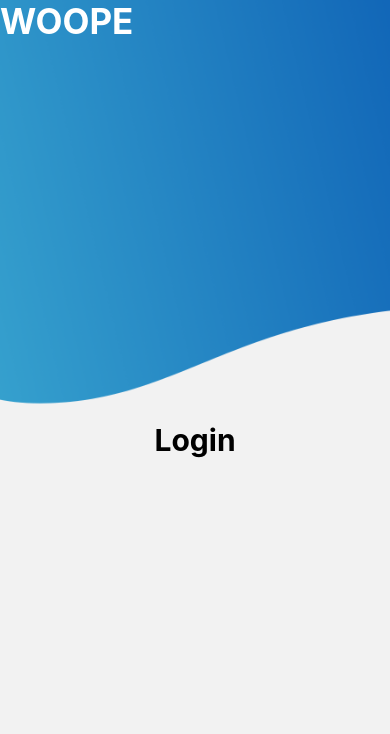
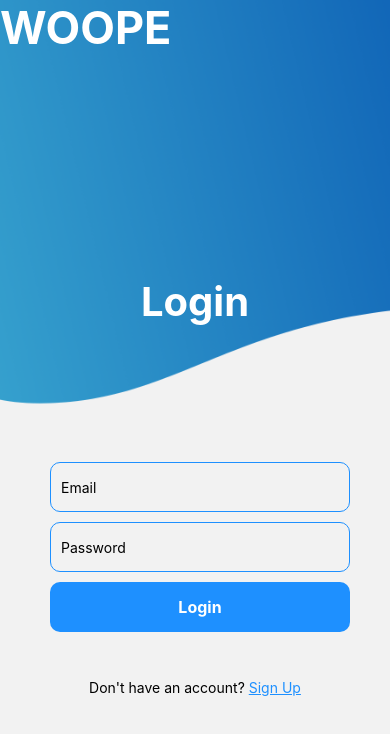
Before and after one commit to Woope-CitizenScience/Woope, a React Native app in the folder Citizen-Science/: screen /Login in a window 390 px wide. Shown: the top 734 px of the page. Built offline with nearby package versions, Linux system fonts and the light colour scheme.

Commit message:
Created a types.ts file to hold all our props. I added props for custom button and textfield creation. Also created CustomButton.tsx and CustomTextField.tsx to be able to use the props. Finished with the login page.

```diff
--- /dev/null
+++ b/Citizen-Science/src/CustomButton.tsx
@@ -0,0 +1,42 @@
+// CustomButton.tsx
+
+import React from 'react';
+import { TouchableOpacity, Text, ViewStyle } from 'react-native';
+import { ButtonProps } from './types';
+import styles from './StyleSheet'; // Adjust the import path as necessary
+
+const CustomButton: React.FC<ButtonProps> = ({
+    size,
+    label,
+    labelColor,
+    backgroundColor = 'blue',
+    onPress,
+    position,
+    borderRadius = 10, //default value. Like that all buttons look the same
+    disabled = false
+}) => {
+    const buttonStyle: ViewStyle = {
+        ...styles.button,
+        width: size.width,
+        height: size.height,
+        backgroundColor,
+        borderRadius,
+        position: 'absolute',
+        left: position.horizontal,
+        top: position.vertical,
+        opacity: disabled ? 0.5 : 1
+    };
+
+    return (
+        <TouchableOpacity
+            style={buttonStyle}
+            onPress={onPress}
+            disabled={disabled}>
+            <Text style={[styles.buttonText, { color: labelColor }]}>
+                {label}
+            </Text>
+        </TouchableOpacity>
+    );
+};
+
+export default CustomButton;
--- /dev/null
+++ b/Citizen-Science/src/CustomTextField.tsx
@@ -0,0 +1,43 @@
+// CustomTextField.tsx
+
+import React from 'react';
+import { TextInput, ViewStyle, StyleSheet } from 'react-native';
+import { TextFieldProps } from './types'; // Adjust the import path as necessary
+
+const CustomTextField: React.FC<TextFieldProps> = ({
+                                                       size,
+                                                       placeholder,
+                                                       value,
+                                                       onChangeText,
+                                                       secureTextEntry = false,
+                                                       borderColor = '#000', // Default color
+                                                       borderRadius = 5,
+                                                       position,
+                                                       // Include other properties here
+                                                   }) => {
+    const textFieldStyle: ViewStyle = {
+        width: size.width,
+        height: size.height,
+        borderColor,
+        borderRadius,
+        borderWidth: 1,
+        paddingHorizontal: 10, // Padding inside the text field
+        position:'absolute',
+        left: position.horizontal,
+        top: position.vertical,
+        // Add other styles as needed
+    };
+
+    return (
+        <TextInput
+            style={textFieldStyle}
+            placeholder={placeholder}
+            value={value}
+            onChangeText={onChangeText}
+            secureTextEntry={secureTextEntry}
+            // Include other TextInput properties here
+        />
+    );
+};
+
+export default CustomTextField;
--- a/Citizen-Science/src/StyleSheet.tsx
+++ b/Citizen-Science/src/StyleSheet.tsx
@@ -6,15 +6,29 @@ import {StyleSheet, Text, View} from 'react-native';
 
 const styles = StyleSheet.create({
         title: {
-            fontSize: 35,
+            fontSize: 45,
             fontWeight: 'bold',
             color: '#fff',
         },
     subTitle: {
-        fontSize: 30,
+        fontSize: 40,
         fontWeight: 'bold',
-        color: '#000000',
-        textAlign: 'center'
+        color: '#fff',
+        textAlign: 'center',
+        position: 'absolute',
+        top: -135,
+        left: 50,
+        right: 50,
+    },
+    button: {
+        padding: 10,
+        borderRadius: 5,
+        justifyContent: 'center',
+        alignItems: 'center',
+    },
+    buttonText: {
+        fontSize: 16,
+        fontWeight: 'bold',
     },
     container: {},
     threads:{}
--- a/Citizen-Science/src/screens/LoginScreen.tsx
+++ b/Citizen-Science/src/screens/LoginScreen.tsx
@@ -1,9 +1,30 @@
-import React from 'react';
-import { ImageBackground, SafeAreaView, Text } from "react-native";
+// LoginScreen.tsx
+
+import React, { useState } from 'react';
+import { ImageBackground, SafeAreaView, Text, TouchableOpacity } from "react-native";
 import styles from '../StyleSheet';
+import CustomButton from '../CustomButton'; // Adjust the path to where your CustomButton is located
+import CustomTextField from '../CustomTextField'; // Adjust the path as necessary
+import { useNavigation } from '@react-navigation/native';
+
 
 const LoginScreen: React.FC = () => {
-    return(
+    const navigation = useNavigation();
+
+
+    const [email, setEmail] = useState('');
+    const [password, setPassword] = useState('');
+
+
+    // handleLoginPress:
+    // Here we need to define what will happen when the log in button us pressed. So user authentication.
+    const handleLoginPress = () => {
+        console.log('Login button pressed');
+        // logic for what should happen on login press
+    };
+
+    // @ts-ignore
+    return (
         <ImageBackground
             source={require('../../assets/background.png')}
             style={{ flex: 1, width: '100%', height: '100%' }}>
@@ -13,13 +34,57 @@ const LoginScreen: React.FC = () => {
                 <Text style={styles.title}>WOOPE</Text>
             </SafeAreaView>
 
-            {/* Login title */}
-            <SafeAreaView style={{ flex: 1 }}>
+            {/* Login title, fields and login button */}
+            <SafeAreaView style={{ flex: 1, justifyContent: 'center', alignItems: 'center' }}>
                 <Text style={styles.subTitle}>Login</Text>
+
+                {/* Email TextField */}
+                <CustomTextField
+                    size={{ width: 300, height: 50 }}
+                    placeholder="Email"
+                    value={email}
+                    onChangeText={setEmail}
+                    borderColor="#1e90ff"
+                    borderRadius={10}
+                    position={{ horizontal: 50, vertical: 50 }}
+                />
+
+                {/* Password TextField */}
+                <CustomTextField
+                    size={{ width: 300, height: 50 }}
+                    placeholder="Password"
+                    value={password}
+                    onChangeText={setPassword}
+                    secureTextEntry={true} // To hide password input
+                    borderColor="#1e90ff"
+                    borderRadius={10}
+                    position={{ horizontal: 50, vertical: 110 }}
+                />
+
+                <CustomButton
+                    size={{ width: 300, height: 50 }}
+                    label="Login"
+                    labelColor="white"
+                    backgroundColor="#1e90ff"
+                    onPress={handleLoginPress}
+                    position={{ horizontal: 50, vertical: 170 }}
+                />
+            </SafeAreaView>
+
+            {/* Don't have an account? Sign Up */}
+            <SafeAreaView style={{ alignItems: 'center', marginTop: 20 }}>
+                <Text style={{position: 'absolute', top: -165}}>
+                    Don't have an account?{' '}
+                    <TouchableOpacity onPress={() => navigation.navigate('Signup')}>
+                        <Text style={{ color: '#1e90ff', textDecorationLine: 'underline' }}>
+                            Sign Up
+                        </Text>
+                    </TouchableOpacity>
+                </Text>
             </SafeAreaView>
 
         </ImageBackground>
-    )
+    );
 };
 
 export default LoginScreen;
--- /dev/null
+++ b/Citizen-Science/src/types.ts
@@ -0,0 +1,25 @@
+// Props for Custom Button creation
+export type ButtonProps = {
+    size: { width: number; height: number };
+    label: string;
+    labelColor: string;
+    backgroundColor?: string;
+    onPress: () => void;
+    position: { horizontal: number; vertical: number };
+    borderRadius?: number;
+    disabled?: boolean;
+    // Other styling properties as needed
+};
+
+//Props for Custom TextField Creation
+export type TextFieldProps = {
+    size: { width: number; height: number };
+    placeholder: string;
+    value: string;
+    onChangeText: (text: string) => void;
+    secureTextEntry?: boolean;
+    borderColor?: string;
+    borderRadius?: number;
+    position: { horizontal: number; vertical: number };
+    // Other properties as needed, like keyboardType, returnKeyType, etc.
+};
```
